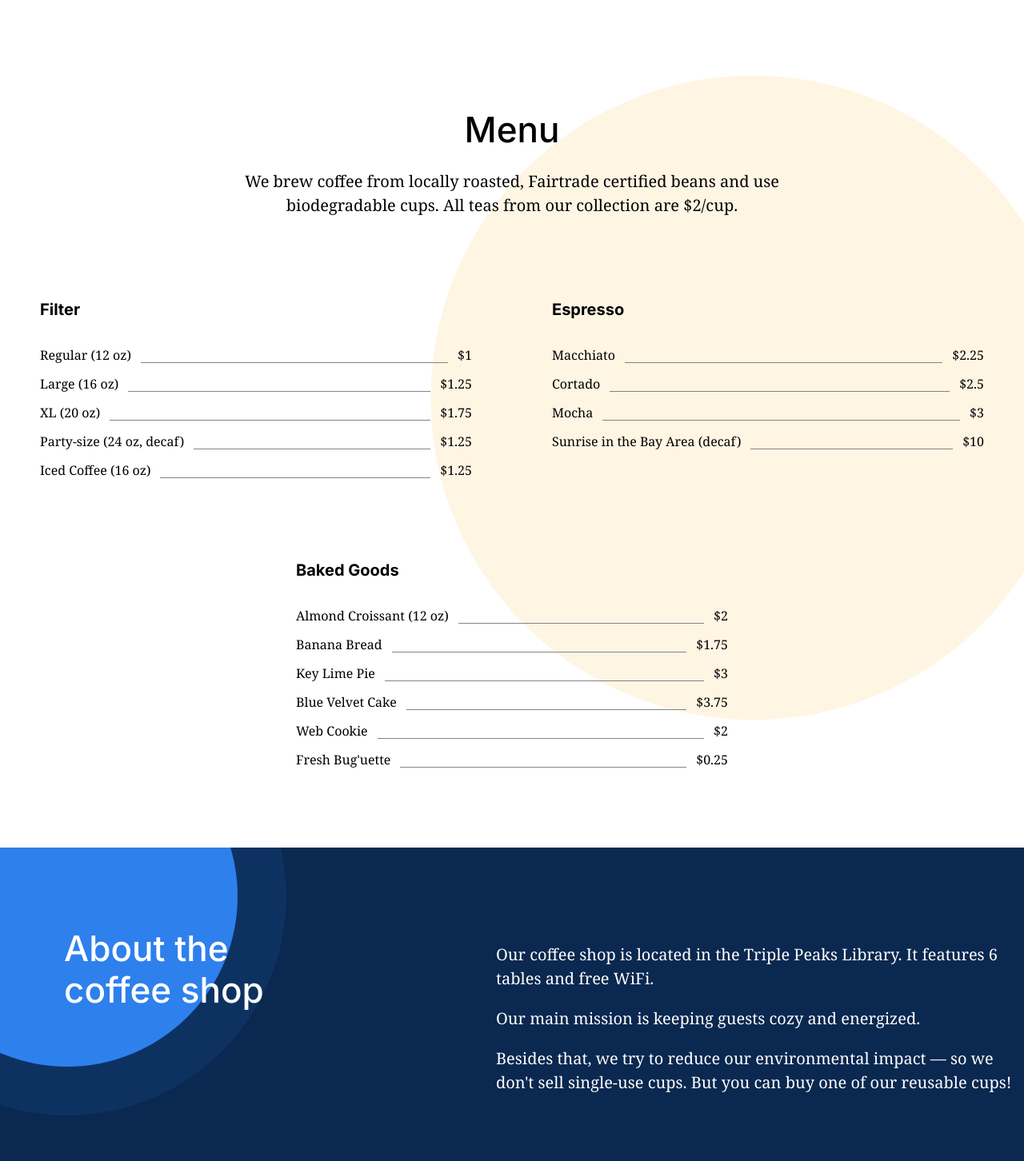
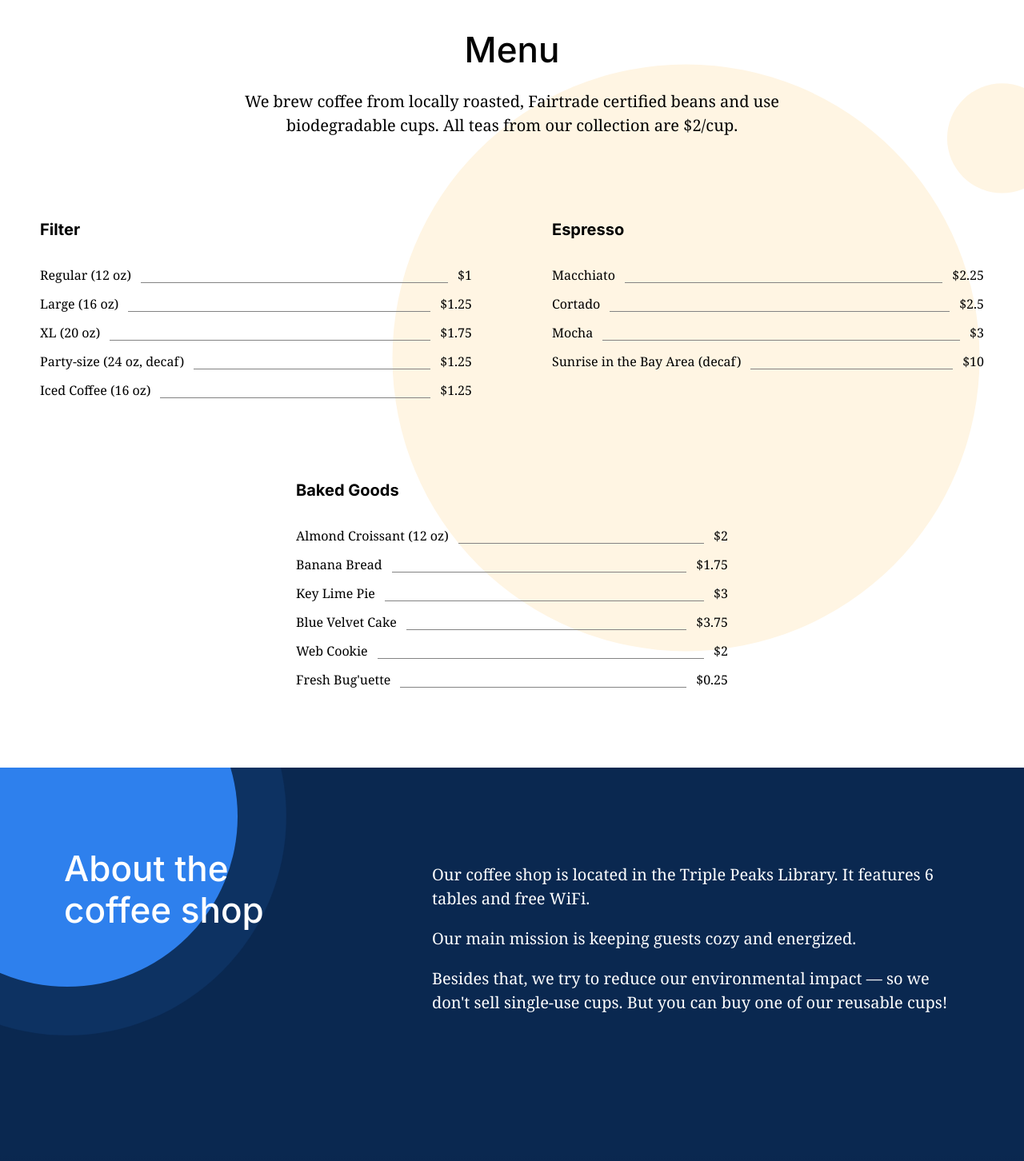
Before and after one commit to zxaacc/se_project_coffeeshop, a plain HTML site: page index.html in a window 1280 px wide. Shown: the part 2740-4192 px from the top of the page at 80% size. Drawn offline with Linux system fonts and the light colour scheme.

Commit message:
New update for my project

```diff
--- a/blocks/about.css
+++ b/blocks/about.css
@@ -38,7 +38,7 @@
 
 .about__content {
   max-width: 660px;
-  padding: 119px 0 80px 173px;
+  padding: 119px 80px 173px;
 }
 
 .about__paragraph {
--- a/blocks/menu.css
+++ b/blocks/menu.css
@@ -8,7 +8,7 @@
 
 .menu__title {
   text-align: center;
-  margin: 100px auto 24px;
+  margin: 0 auto 24px;
   font-family: "Inter", Arial, sans-serif;
   font-weight: 500;
   font-size: 44px;
```
